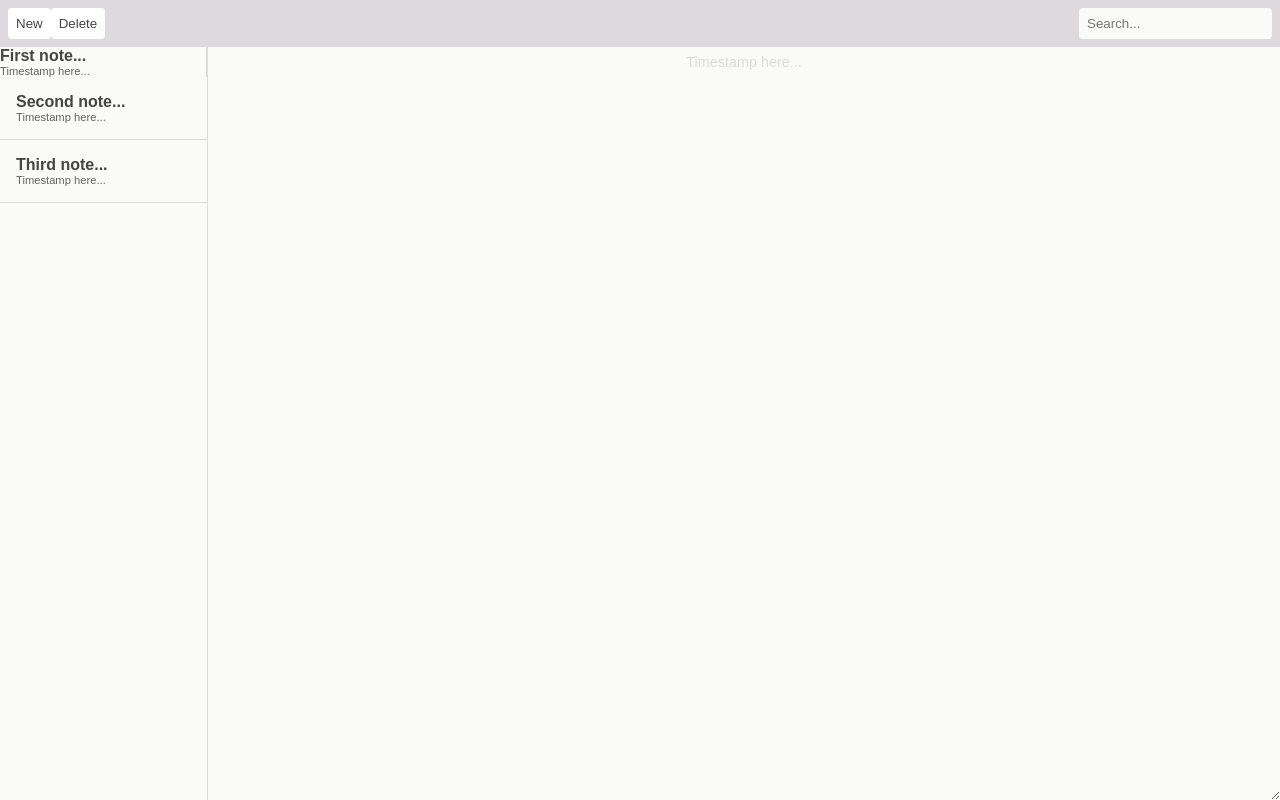
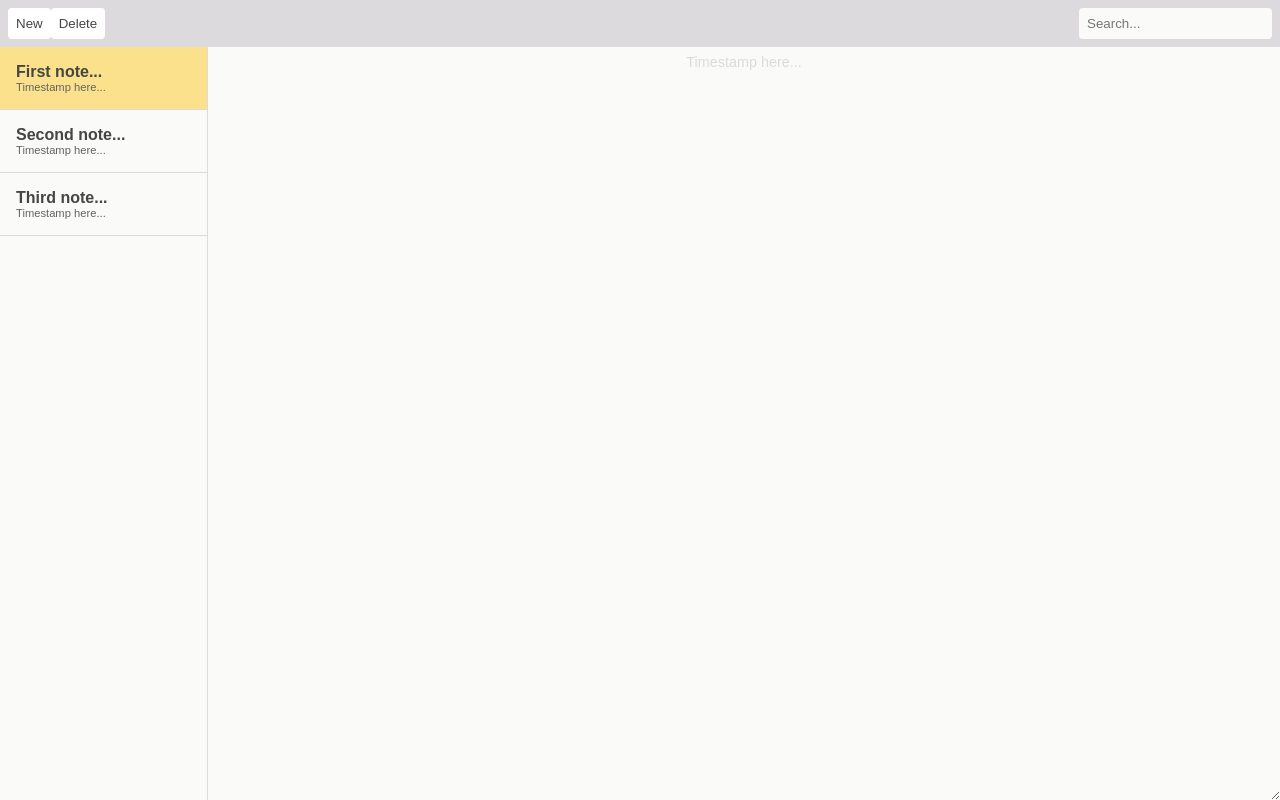
Before and after one commit to TaylorOD/notes_react, a React (Create React App) app: page / in a window 1280 px wide. Built offline with nearby package versions, Linux system fonts and the light colour scheme.

Commit message:
fix formating so notes display correctly

```diff
--- a/src/App.js
+++ b/src/App.js
@@ -1,4 +1,4 @@
-import React, {Component} from 'react'
+import React, { Component } from 'react';
 import './App.css';
 
 class App extends Component {
@@ -10,10 +10,9 @@ class App extends Component {
           <button className="toolbar-button">Delete</button>
           <input className="toolbar-search" type="text" placeholder="Search..."></input>
         </div>
-
         <div className="note-container">
           <div className="note-selectors">
-          <div className="note-selectors active">
+            <div className="note-selector active">
               <p className="note-selector-title">First note...</p>
               <p className="note-selector-timestamp">Timestamp here...</p>
             </div>
@@ -32,7 +31,7 @@ class App extends Component {
           </div>
         </div>
       </div>
-    )
+    );
   }
 }
 
```
Lines whose indentation alone changed are shown as unchanged.
